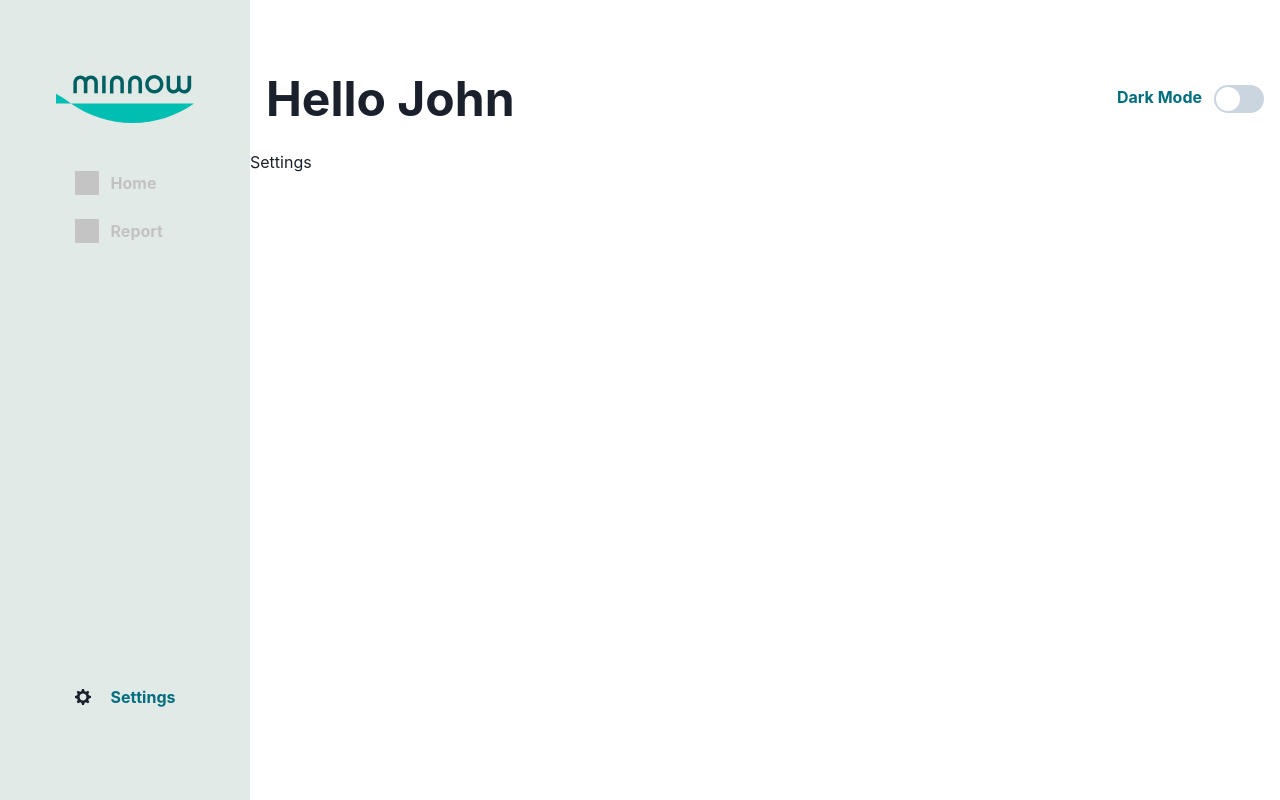
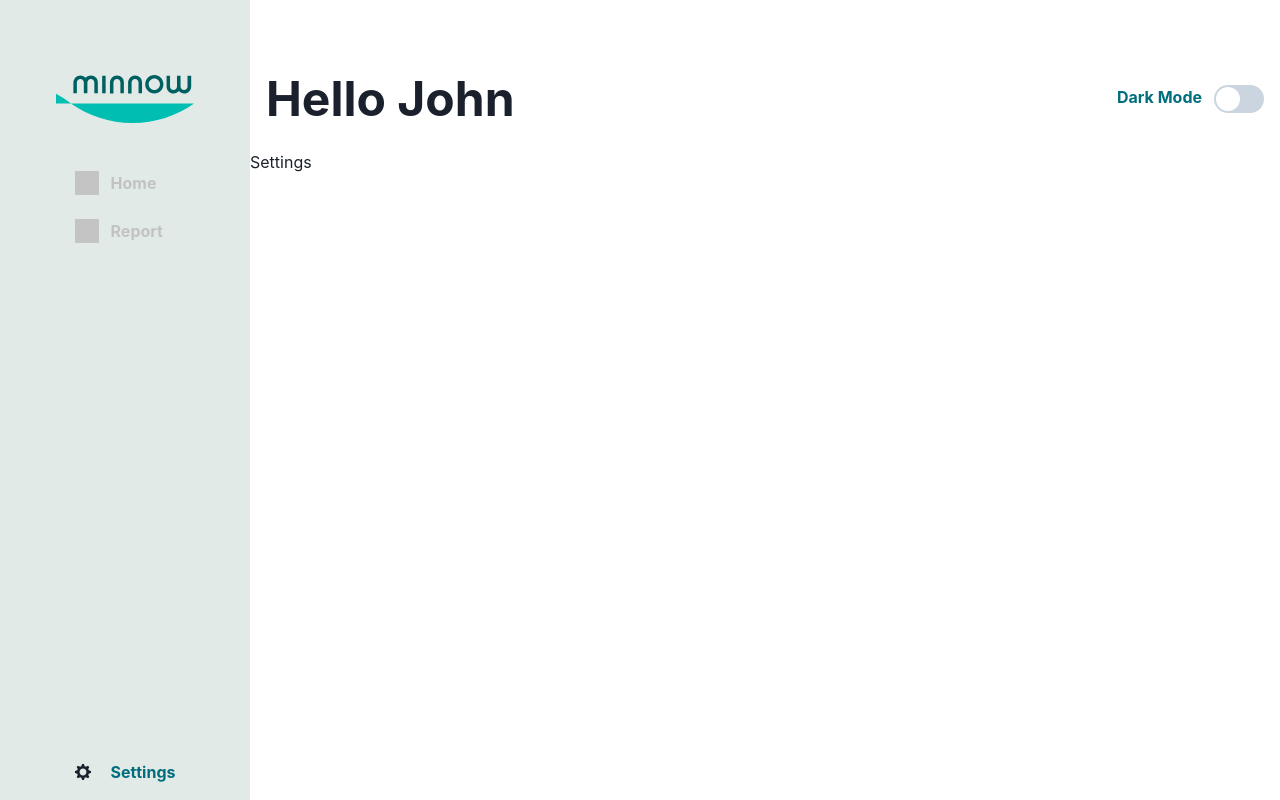
Before and after one commit to tblancog/simple-dashboard, a React (Create React App) app: page /settings in a window 1280 px wide. Built offline with nearby package versions, Linux system fonts and the light colour scheme.

Commit message:
Fixed settings link spacing

```diff
--- a/src/components/Nav.jsx
+++ b/src/components/Nav.jsx
@@ -41,7 +41,7 @@ const Nav = () => (
     flexDirection={"column"}
     justifyContent={"flex-start"}
     alignItems={"center"}
-    py={{ base: 5, lg: "75px" }}
+    pt={{ base: 5, lg: "75px" }}
     h={{ lg: "100vh" }}
   >
     <Image src={logo} />
```
